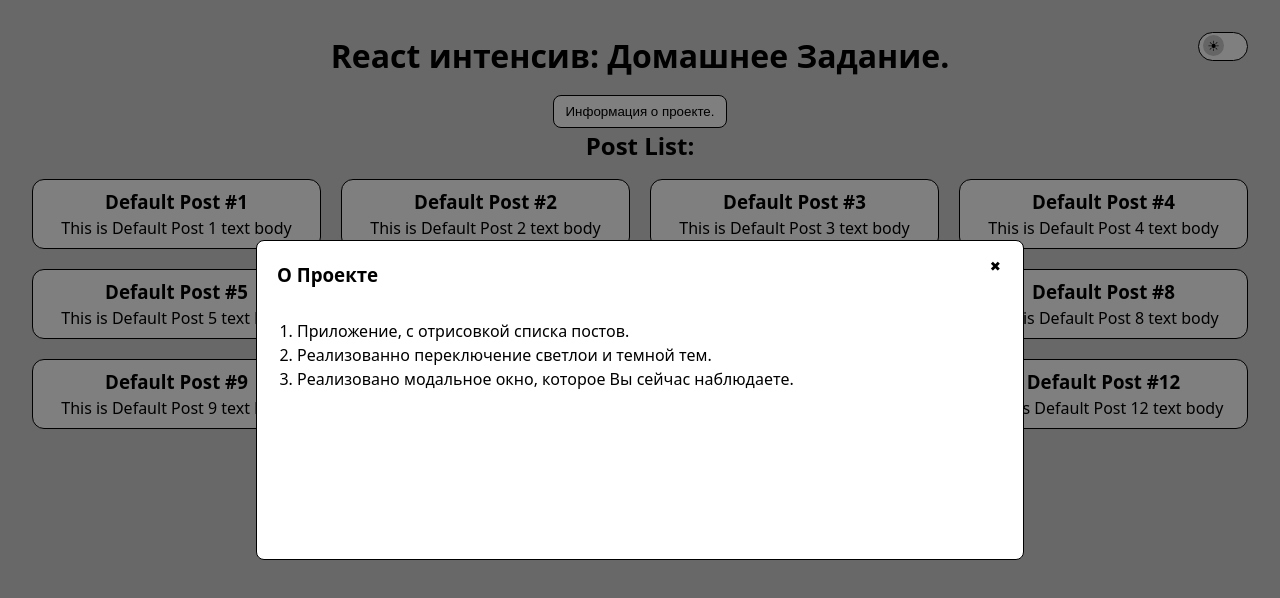
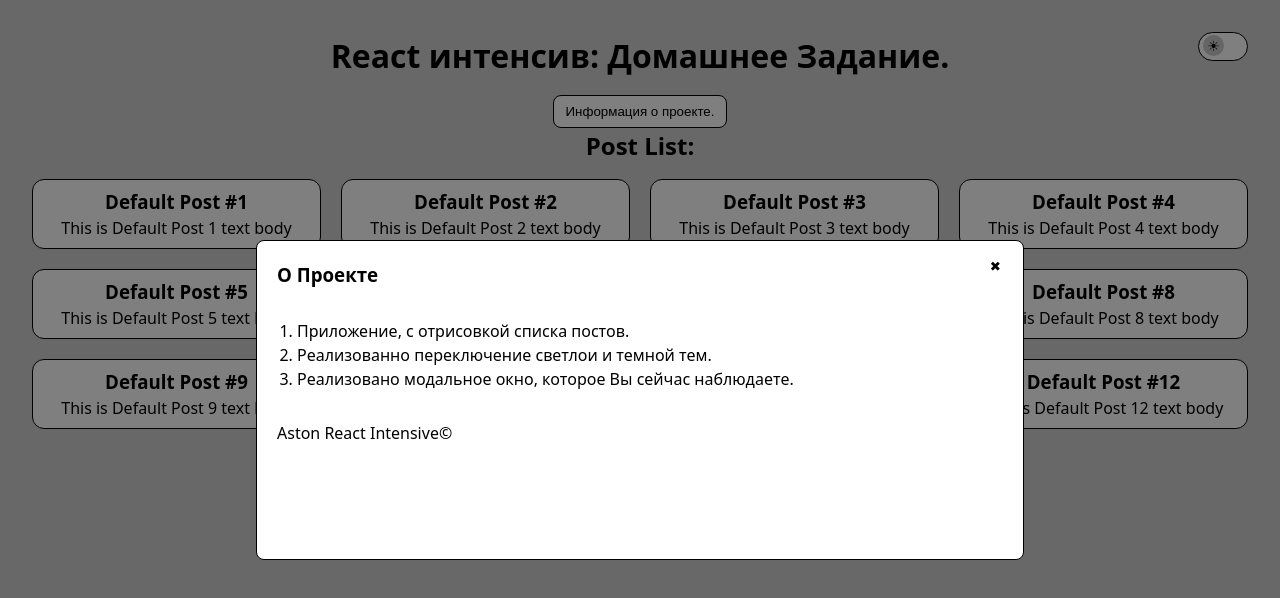
Before and after one commit to ZaytsevAlexanderGit/aston_react_homework_1, a React (Vite) app: page / in a window 1280 px wide. Both pictures are taken after a click on the button "Информация о проекте.". Shown: the top 598 px of the page. Built offline with nearby package versions, Linux system fonts and the light colour scheme.

Commit message:
3.1. Refactor Modal with Compound Components

```diff
--- a/src/shared/ui/Modal/Modal.module.css
+++ b/src/shared/ui/Modal/Modal.module.css
@@ -27,3 +27,16 @@
     color: var(--text-color);
     border:1px solid var(--text-color);
 }
+
+.modalHeader {
+}
+
+.modalText {
+}
+
+.modalBody {
+    padding:20px;
+}
+
+.modalFooter {
+}
--- a/src/shared/ui/Modal/Modal.tsx
+++ b/src/shared/ui/Modal/Modal.tsx
@@ -1,27 +1,82 @@
 import styles from './Modal.module.css';
 import { createPortal } from 'react-dom';
-import React from 'react';
+import {
+  createContext,
+  type PropsWithChildren,
+  type ReactNode,
+  useContext,
+} from 'react';
 import { Button } from '../Button/Button.tsx';
 
-type ModalProps = {
-  children: React.ReactNode;
+type Modal = {
+  title: ReactNode | string;
+  body: ReactNode | string;
+  footer: ReactNode | string;
+};
+
+type ModalContext = {
+  modal: Modal;
+  handleClose: () => void;
+};
+
+const ModalContext = createContext<ModalContext | undefined>(undefined);
+
+function useModalContext() {
+  const context = useContext(ModalContext);
+  if (!context) {
+    throw new Error('useModalContext must be used within ModalContextProvider');
+  }
+  return context;
+}
+
+type ModalProps = PropsWithChildren & {
+  modal: Modal;
   handleClose: () => void;
 };
 
 const modalElement = document.getElementById('modal') as HTMLElement;
 
-export function Modal({ handleClose, children }: ModalProps) {
+export function Modal({ handleClose, children, modal }: ModalProps) {
   return createPortal(
-    <div onClick={handleClose} className={styles.overlay}>
-      <div onClick={(e) => e.stopPropagation()} className={styles.modal}>
-        <>
-          <Button buttonType={'closeModalCross'} onClick={handleClose}>
-            ✖
-          </Button>
+    <ModalContext.Provider value={{ modal, handleClose }}>
+      <div onClick={handleClose} className={styles.overlay}>
+        <div onClick={(e) => e.stopPropagation()} className={styles.modal}>
           {children}
-        </>
+        </div>
       </div>
-    </div>,
+    </ModalContext.Provider>,
     modalElement
   );
 }
+
+Modal.Title = function ModalTitle() {
+  const { modal } = useModalContext();
+
+  return <h3 className={styles.modalHeader}>{modal.title}</h3>;
+};
+
+Modal.Body = function ModalBody() {
+  const { modal } = useModalContext();
+
+  if (typeof modal.body === 'string')
+    return <p className={styles.modalText}>{modal.body}</p>;
+  else {
+    return <div className={styles.modalBody}>{modal.body}</div>;
+  }
+};
+
+Modal.Footer = function ModalFooter() {
+  const { modal } = useModalContext();
+
+  return <p className={styles.modalFooter}>{modal.footer}</p>;
+};
+
+Modal.CloseButton = function ModalCloseButton() {
+  const { handleClose } = useModalContext();
+
+  return (
+    <Button buttonType={'closeModalCross'} onClick={handleClose}>
+      ✖
+    </Button>
+  );
+};
--- a/src/widgets/LayoutHeader/Header.module.css
+++ b/src/widgets/LayoutHeader/Header.module.css
@@ -4,10 +4,3 @@
     align-items: center;
     gap:15px;
 }
-
-.modalHeader {
-}
-
-.modalText {
-    padding:20px;
-}
--- a/src/widgets/LayoutHeader/Header.tsx
+++ b/src/widgets/LayoutHeader/Header.tsx
@@ -19,14 +19,27 @@ export const Header = () => {
         Информация о проекте.
       </Button>
       {showModal && (
-        <Modal handleClose={handleToggleModal}>
+        <Modal
+          modal={{
+            title: 'О Проекте',
+            body: (
+              <ol className={styles.modalText}>
+                <li>Приложение, с отрисовкой списка постов.</li>
+                <li>Реализованно переключение светлои и темной тем.</li>
+                <li>
+                  Реализовано модальное окно, которое Вы сейчас наблюдаете.
+                </li>
+              </ol>
+            ),
+            footer: `Aston React Intensive©`,
+          }}
+          handleClose={handleToggleModal}
+        >
           <>
-            <h3 className={styles.modalHeader}>О Проекте</h3>
-            <ol className={styles.modalText}>
-              <li>Приложение, с отрисовкой списка постов.</li>
-              <li>Реализованно переключение светлои и темной тем.</li>
-              <li>Реализовано модальное окно, которое Вы сейчас наблюдаете.</li>
-            </ol>
+            <Modal.Title />
+            <Modal.Body />
+            <Modal.Footer />
+            <Modal.CloseButton />
           </>
         </Modal>
       )}
```
